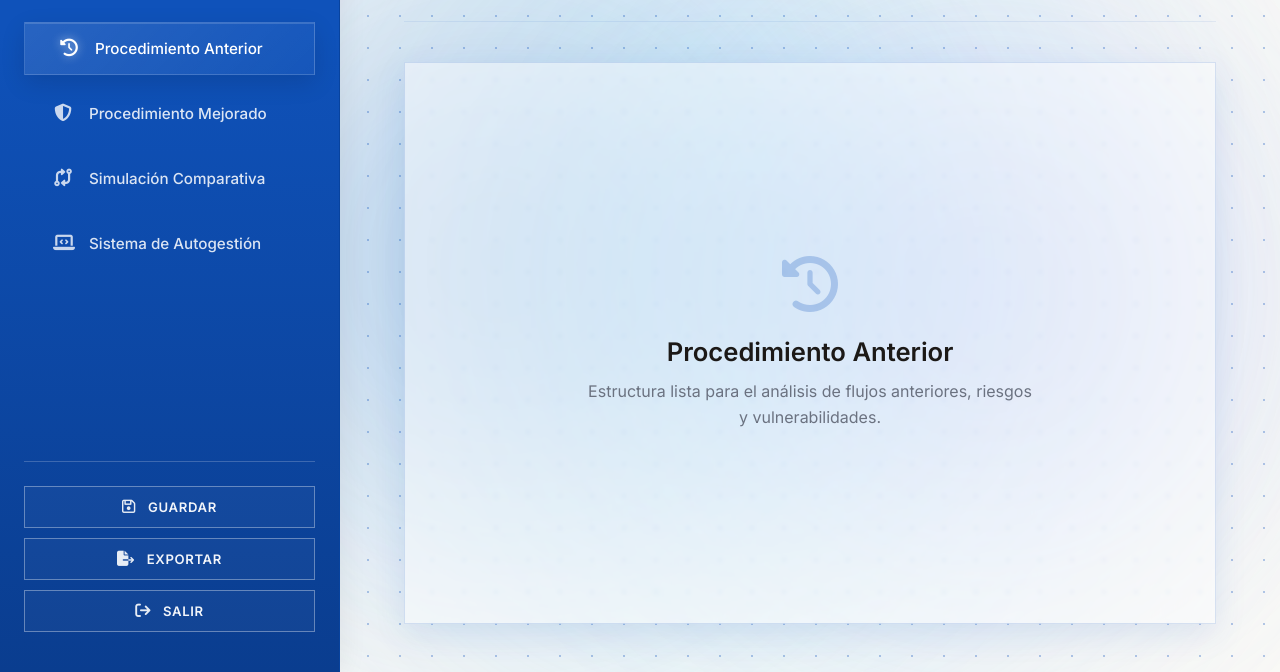
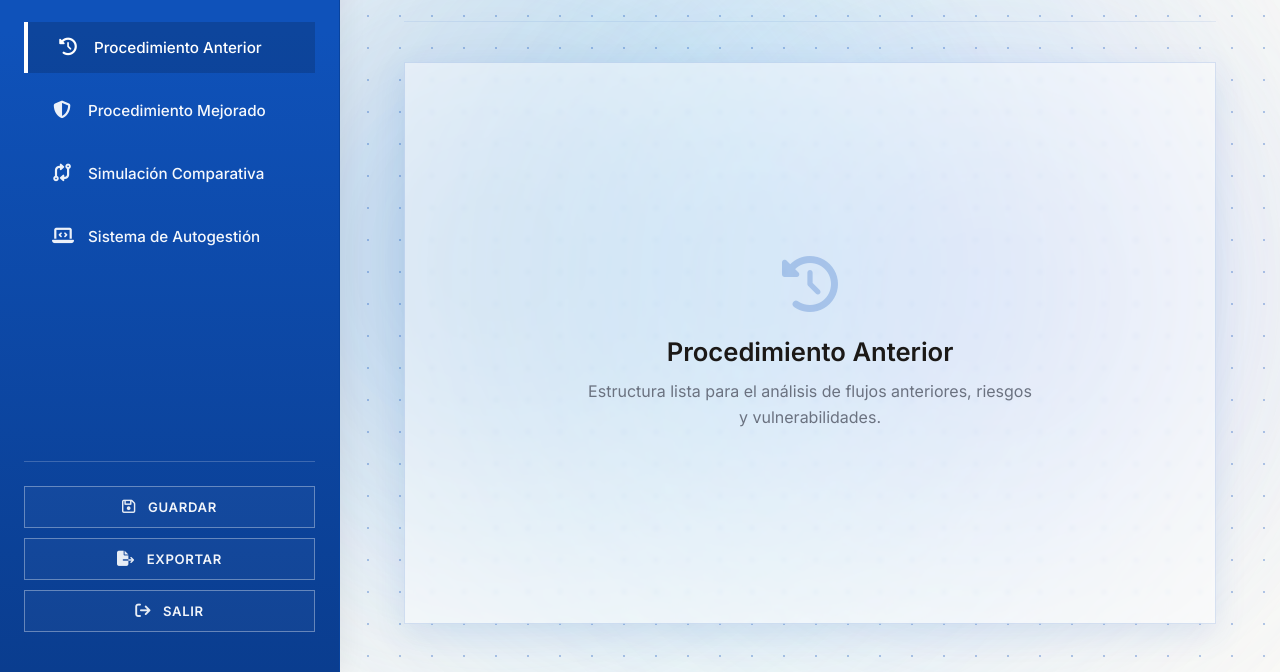
Before and after one commit to iasarmientoj/Comparativo-de-Procedimientos, a website built with Vite: page dashboard.html in a window 1280 px wide. Shown: the part 128-800 px from the top of the page. Built offline with nearby package versions, Linux system fonts and the light colour scheme.

Commit message:
dash boton anteeroir

```diff
--- a/dashboard.css
+++ b/dashboard.css
@@ -152,8 +152,8 @@
     align-items: center;
     gap: 16px;
     background-color: transparent;
-    color: rgba(255, 255, 255, 0.85);
-    border: 1px solid transparent;
+    color: rgba(255, 255, 255, 0.96);
+    border: none;
     padding: 16px 20px 16px 28px;
     border-radius: 0px;
     font-family: var(--font-sans);
@@ -165,17 +165,29 @@
     overflow: hidden;
 }
 
+.nav-btn::before {
+    content: '';
+    position: absolute;
+    left: 0;
+    top: 0;
+    height: 100%;
+    width: 4px;
+    background-color: #ffffff;
+    transform: scaleY(0);
+    transition: transform 0.3s cubic-bezier(0.16, 1, 0.3, 1);
+    transform-origin: center;
+}
+
 .nav-btn i {
     font-size: 1.1rem;
-    color: rgba(255, 255, 255, 0.78);
+    color: rgba(255, 255, 255, 0.92);
     width: 20px;
     text-align: center;
-    transition: all 0.4s cubic-bezier(0.16, 1, 0.3, 1);
+    transition: color 0.4s ease, transform 0.4s cubic-bezier(0.16, 1, 0.3, 1);
 }
 
 .nav-btn:hover {
-    background-color: rgba(255, 255, 255, 0.04);
-    border: 1px solid rgba(255, 255, 255, 0.08);
+    background-color: rgba(255, 255, 255, 0.06);
     color: #ffffff;
     padding-left: 34px;
 }
@@ -185,17 +197,22 @@
     transform: scale(1.05);
 }
 
+.nav-btn:hover::before {
+    transform: scaleY(0.5);
+}
+
 .nav-btn.active {
-    background: linear-gradient(135deg, rgba(255, 255, 255, 0.1) 0%, rgba(255, 255, 255, 0.03) 100%);
-    border: 1px solid rgba(255, 255, 255, 0.16);
-    box-shadow: 0 8px 24px rgba(0, 0, 0, 0.12), inset 0 1px 0 rgba(255, 255, 255, 0.15);
+    background-color: rgba(0, 0, 0, 0.16);
     color: #ffffff;
     padding-left: 34px;
 }
 
 .nav-btn.active i {
     color: #ffffff;
-    filter: drop-shadow(0 0 5px rgba(255, 255, 255, 0.6));
+}
+
+.nav-btn.active::before {
+    transform: scaleY(1);
 }
 
 /* Sidebar footer outlined buttons */
```
